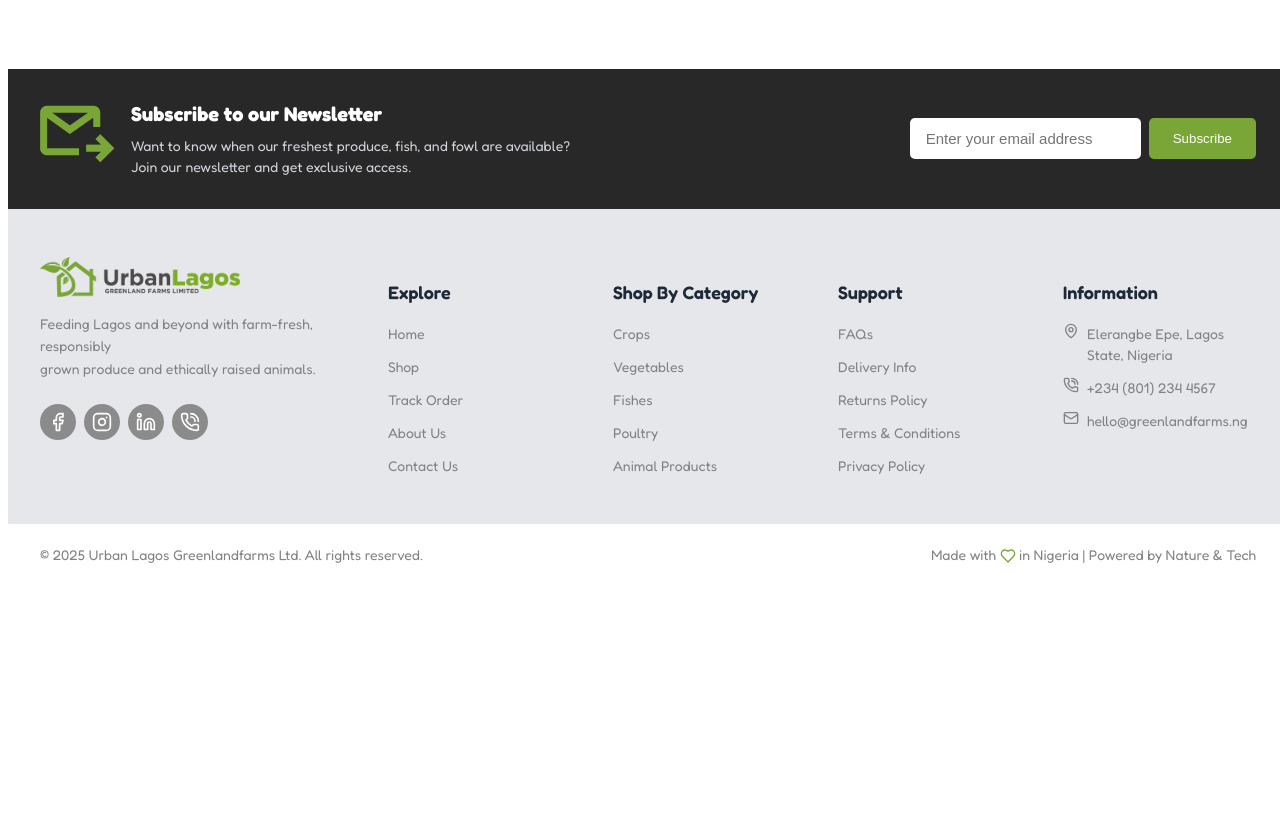
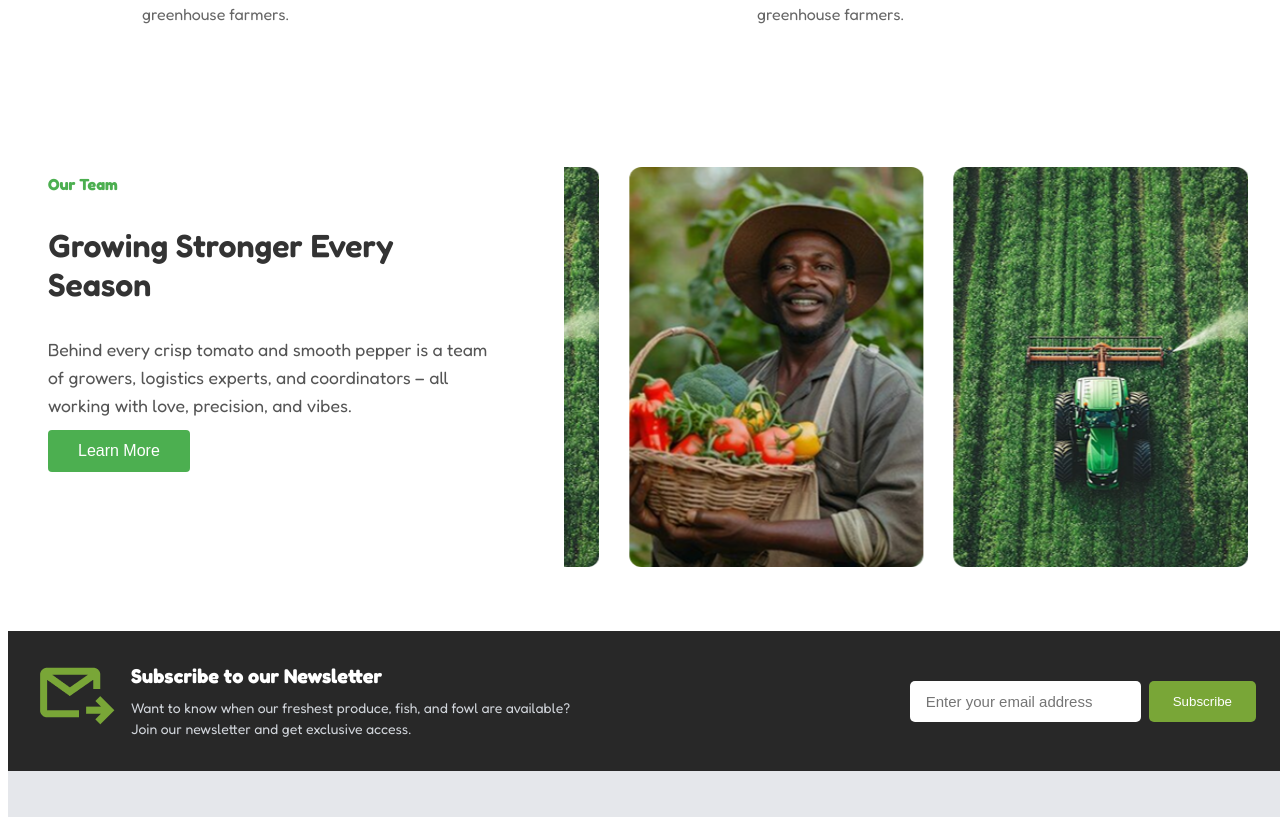
Before and after one commit to CoristenNG/greenlandfarm, a React (Create React App) app: page / in a window 1280 px wide. Shown: the part 3075-3892 px from the top of the page. Before the commit the page ends 3668 px from the top, so only its background shows below. Built offline with nearby package versions, Linux system fonts and the light colour scheme.

Commit message:
team-section

```diff
--- a/src/pages/Home.js
+++ b/src/pages/Home.js
@@ -14,6 +14,8 @@ import Slide1 from "../assets/slide1.png";
 import Slide2 from "../assets/slide2.png";
 import SmallAbout from "../assets/smallAbout.png";
 import BigAbout from "../assets/bigAbout.png";
+import Team1 from "../assets/team1.png";
+import Team2 from "../assets/team2.png";
 import {
   ShoppingBasket,
   Utensils,
@@ -180,7 +182,7 @@ function Home() {
       <section className="services-section">
         <div className="section-header">
           <h2 className="section-subtitle">What We Offer</h2>
-          <h3 className="section-title">Services – Bridging Farm to Market</h3>
+          <h3 className="section-title">Services – Bridging Farm <br></br>to Market</h3>
         </div>
 
         <div className="services-grid">
@@ -255,6 +257,45 @@ function Home() {
           </div>
         </div>
       </section>
+
+      <section className="team-section">
+        <div className="team-container">
+          <div className="team-content">
+            <h5 className="team-title">Our Team</h5>
+            <h3 className="team-subtitle">Growing Stronger Every  Season</h3>
+            <p className="team-description">
+              Behind every crisp tomato and smooth pepper is a team of growers,
+              logistics experts, and coordinators – all working with love,
+              precision, and vibes.
+            </p>
+            <button className="team-button">Learn More</button>
+          </div>
+
+          <div className="team-slider">
+            <Swiper
+              modules={[Autoplay]}
+              spaceBetween={30}
+              slidesPerView={2.2}
+              autoplay={{
+                delay: 3000,
+                disableOnInteraction: false,
+              }}
+              loop={true}
+              className="team-image-slider"
+            >
+              <SwiperSlide>
+                <img src={Team1} alt="Team working at greenhouse" />
+              </SwiperSlide>
+              <SwiperSlide>
+                <img src={Team2} alt="Team harvesting produce" />
+              </SwiperSlide>
+              <SwiperSlide>
+                <img src={Team1} alt="Team packaging products" />
+              </SwiperSlide>
+            </Swiper>
+          </div>
+        </div>
+      </section>
     </div>
   );
 }
--- a/src/styles/Home.css
+++ b/src/styles/Home.css
@@ -343,7 +343,7 @@
 
 .section-subtitle {
   font-size: 1rem;
-  color: #4CAF50;
+  color: #4CAF50 !important;
   text-transform: uppercase;
   letter-spacing: 1px;
   margin-bottom: 10px;
@@ -441,3 +441,116 @@
     font-size: 0.9rem;
   }
 }
+
+
+/* Our Team Section with Slider */
+.team-section {
+  padding: 40px 20px;
+  background-color: #fff;
+}
+
+.team-container {
+  max-width: 1200px;
+  margin: 0 auto;
+  display: flex;
+  gap: 60px;
+  align-items: start;
+}
+
+.team-content {
+  flex: 1;
+}
+
+.team-slider {
+  flex: 1.5;
+  overflow: hidden;
+  padding: 20px 0;
+}
+
+.team-image-slider {
+  width: 100%;
+  padding-left: 0;
+  padding-right: 20%;
+}
+
+.team-image-slider .swiper-slide img {
+  width: 100%;
+  height: 400px;
+  object-fit: cover;
+  border-radius: 12px;
+  transition: transform 0.3s ease;
+}
+
+
+.team-title {
+  font-size: 1rem;
+  color: #4CAF50;
+  margin-bottom: 5px;
+}
+
+.team-subtitle {
+  color: #333;
+  font-size: 2rem;
+  font-weight: 600;
+}
+
+.team-description {
+  font-size: 1.1rem;
+  line-height: 1.6;
+  color: #555;
+  margin-bottom: 10px;
+}
+
+.team-button {
+  padding: 12px 30px;
+  background-color: #4CAF50;
+  color: white;
+  border: none;
+  border-radius: 4px;
+  font-size: 1rem;
+  cursor: pointer;
+  transition: background-color 0.3s;
+}
+
+.team-button:hover {
+  background-color: #45a049;
+}
+
+.swiper {
+  overflow: visible;
+}
+
+/* Responsive Adjustments */
+@media (max-width: 992px) {
+  .team-container {
+    flex-direction: column;
+  }
+
+  .team-slider {
+    width: 100%;
+    margin-top: 40px;
+  }
+
+
+  .team-content {
+    text-align: center;
+  }
+}
+
+@media (max-width: 768px) {
+  .team-section {
+    padding: 60px 20px;
+  }
+
+  .team-title {
+    font-size: 2rem;
+  }
+
+  .team-subtitle {
+    font-size: 1.3rem;
+  }
+
+   .team-image-slider .swiper-slide img {
+    height: 300px;
+  }
+}
```
Also changed, not shown: src/assets/team1.png (added), src/assets/team2.png (added).
